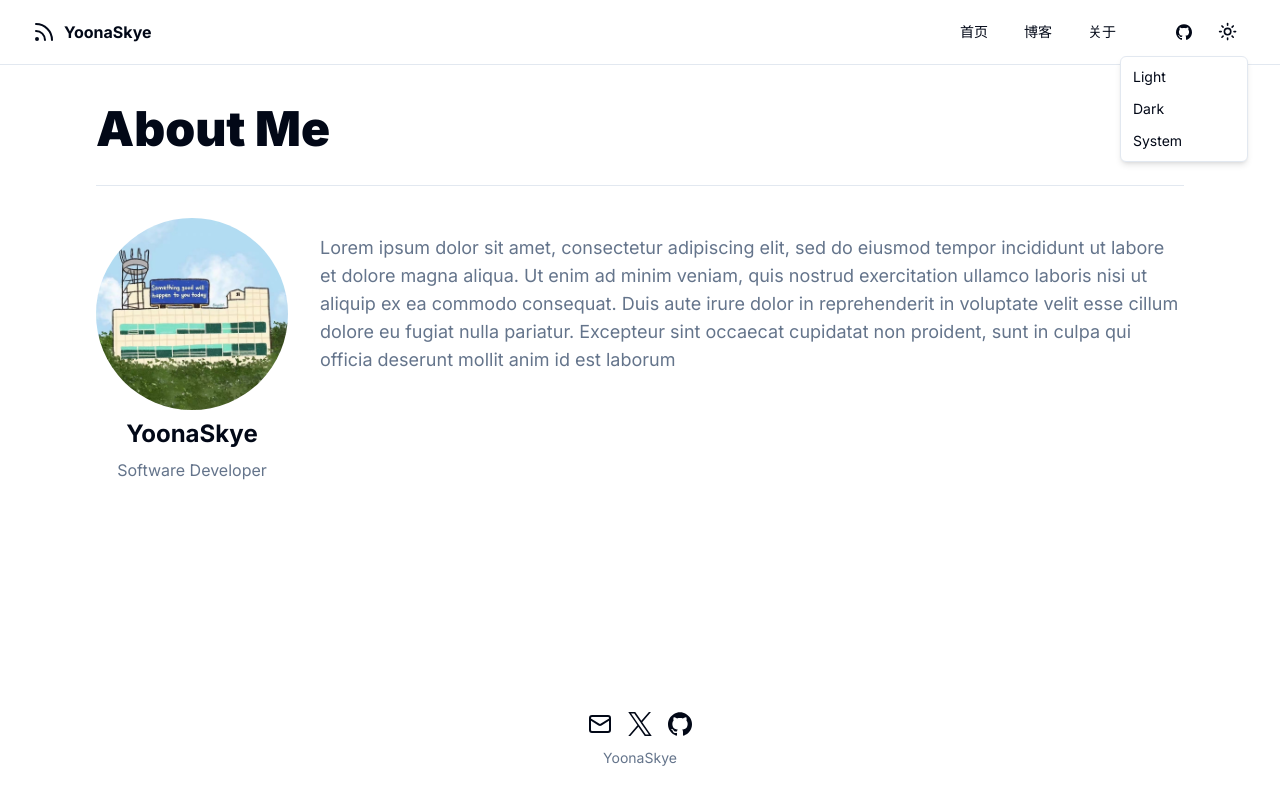
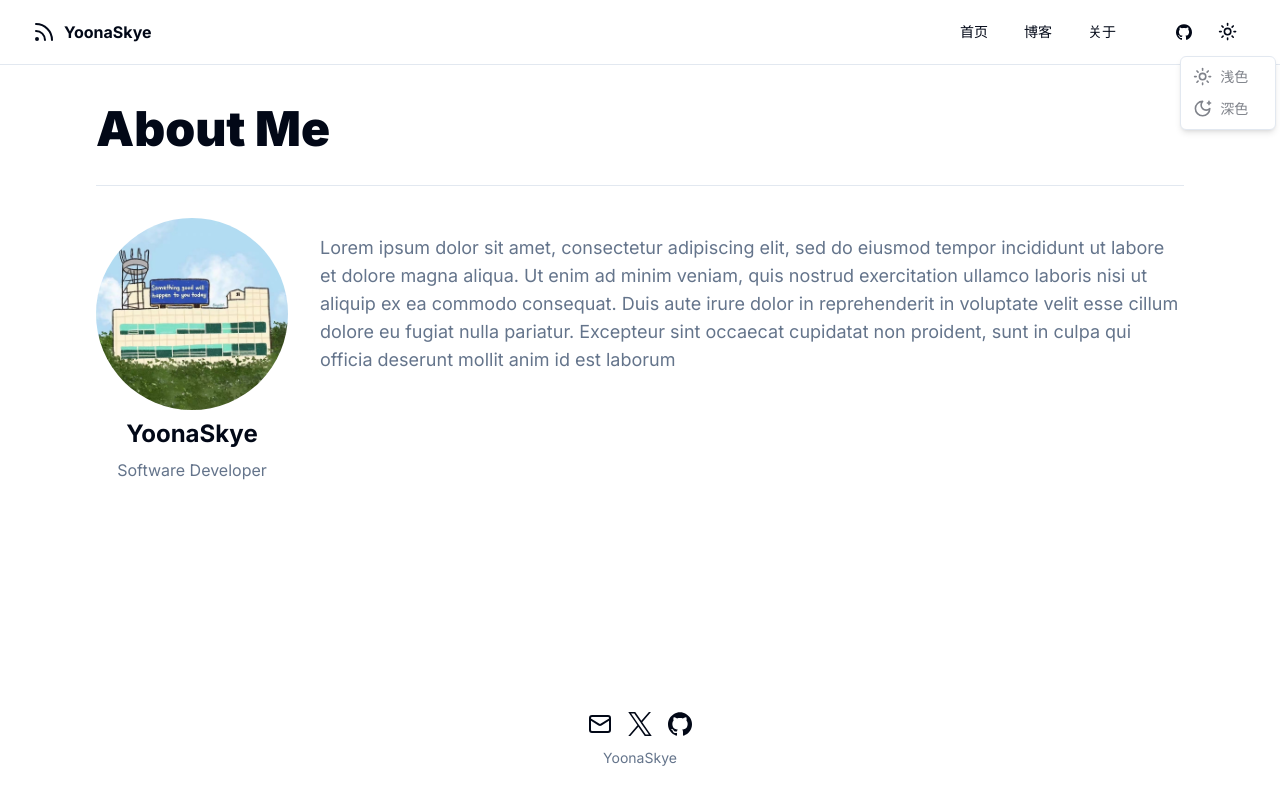
Before and after one commit to YoonaSkye/blog-next, a Next.js app: page /about in a window 1280 px wide. Both pictures are taken after a click on the button "Toggle Theme". Built offline with nearby package versions, Linux system fonts and the light colour scheme.

Commit message:
refactor: theme mode style refact

```diff
--- a/app/page.tsx
+++ b/app/page.tsx
@@ -8,7 +8,7 @@ export default function Home() {
 
   return (
     <>
-      <section className="pb-8 pt-6 md:pb-12 lg:py-32">
+      <section className="pb-8 pt-6 md:pb-12 md:mt-10 lg:py-32 lg:my-0">
         <HeroSection />
       </section>
       <section className="container max-w-4xl py-6 lg:py-10 flex flex-col space-y-6 mt-60">
--- a/components/mode-toggle.tsx
+++ b/components/mode-toggle.tsx
@@ -1,47 +1,74 @@
 'use client';
 
-import { useTheme } from 'next-themes';
 import {
   DropdownMenu,
   DropdownMenuContent,
   DropdownMenuItem,
-  DropdownMenuLabel,
-  DropdownMenuSeparator,
   DropdownMenuTrigger,
 } from '@/components/ui/dropdown-menu';
+import { cn } from '@/lib/utils';
+import { MoonStar, Sun } from 'lucide-react';
+import { useTheme } from 'next-themes';
 import { Button } from './ui/button';
-import { Moon, Sun } from 'lucide-react';
+
+const themeOptions = [
+  {
+    value: 'light',
+    label: '浅色',
+    icon: <Sun className="h-[1.2rem] w-[1.2rem]" />,
+  },
+  {
+    value: 'dark',
+    label: '深色',
+    icon: <MoonStar className="h-[1.2rem] w-[1.2rem]" />,
+  },
+  // {
+  //   value: 'system',
+  //   label: '系统',
+  //   icon: <Monitor className="text-base" />,
+  // },
+];
 
 export default function ModeToggle() {
-  const { setTheme } = useTheme();
+  const { setTheme, theme } = useTheme();
+
   return (
     <DropdownMenu>
       <DropdownMenuTrigger asChild>
-        <Button variant="ghost" className="w-10 px-0">
+        <Button variant="ghost" className="w-10 px-0" size="icon">
           <Sun className="h-[1.2rem] w-[1.2rem] rotate-0 scale-100 transition-all dark:-rotate-90 dark:scale-0" />
-          <Moon className="absolute h-[1.2rem] w-[1.2rem] rotate-90 scale-0 transition-all dark:rotate-0 dark:scale-100" />
+          <MoonStar className="absolute h-[1.2rem] w-[1.2rem] rotate-90 scale-0 transition-all dark:rotate-0 dark:scale-100" />
+
           <span className="sr-only">Toggle Theme</span>
         </Button>
       </DropdownMenuTrigger>
-      <DropdownMenuContent align="end">
-        <DropdownMenuItem
-          className="cursor-pointer"
-          onClick={() => setTheme('light')}
-        >
-          Light
-        </DropdownMenuItem>
-        <DropdownMenuItem
-          className="cursor-pointer"
-          onClick={() => setTheme('dark')}
-        >
-          Dark
-        </DropdownMenuItem>
-        <DropdownMenuItem
-          className="cursor-pointer"
-          onClick={() => setTheme('system')}
-        >
-          System
-        </DropdownMenuItem>
+      <DropdownMenuContent align="center" className={cn('min-w-[6rem]')}>
+        {themeOptions.map((optoin) => (
+          <DropdownMenuItem
+            key={optoin.value}
+            className="cursor-pointer"
+            onClick={() => setTheme(optoin.value)}
+          >
+            <div className="flex items-center  gap-2">
+              <div
+                className={cn(
+                  theme === optoin.value ? 'opacity-100' : 'opacity-50',
+                  'flex items-center'
+                )}
+              >
+                {optoin.icon}
+              </div>
+              <div
+                className={cn(
+                  'text-sm',
+                  theme === optoin.value ? 'opacity-100' : 'opacity-50'
+                )}
+              >
+                {optoin.label}
+              </div>
+            </div>
+          </DropdownMenuItem>
+        ))}
       </DropdownMenuContent>
     </DropdownMenu>
   );
```
